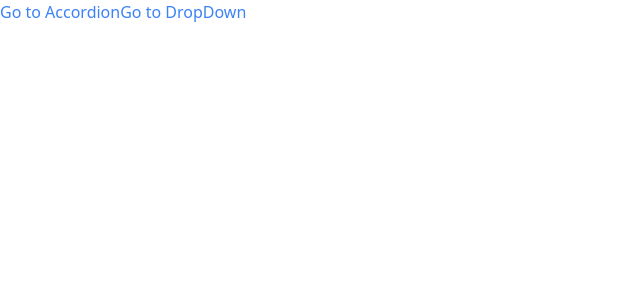
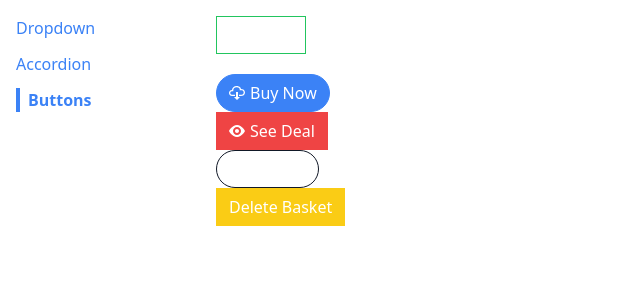
Before and after one commit to ElSmith7/react-menu-components, a React (Create React App) app: page /buttons in a window 1280 px wide. Shown: the top 300 px of the page, without its empty margins (0-640 px from the left). Built offline with nearby package versions, Linux system fonts and the light colour scheme.

Commit message:
added custom component to lessen import statements for context, added more styling

```diff
--- a/src/App.js
+++ b/src/App.js
@@ -1,19 +1,22 @@
-import Link from "./components/Link";
+import Sidebar from "./components/Sidebar";
 import Route from "./components/Route";
 import AccordionPage from "./pages/AccordionPage";
 import DropDownPage from "./pages/DropDownPage";
+import ButtonPage from "./pages/ButtonPage";
 
 function App() {
   return (
-    <div>
-      <Link to="/accordion">Go to Accordion</Link>
-      <Link to="/dropdown">Go to DropDown</Link>
-      <div>
+    <div className="container mx-auto grid grid-cols-6 gap-4 mt-4">
+      <Sidebar />
+      <div className="col-span-5">
         <Route path="/accordion">
           <AccordionPage />
         </Route>
-        <Route path="/dropdown">
+        <Route path="/">
           <DropDownPage />
+        </Route>
+        <Route path="/buttons">
+          <ButtonPage />
         </Route>
       </div>
     </div>
--- a/src/components/Link.js
+++ b/src/components/Link.js
@@ -1,11 +1,14 @@
+import useNavigation from "../hooks/use-navigation";
 import classNames from "classnames";
-import { useContext } from "react";
-import NavigationContext from "../context/navigation";
 
-function Link({ to, children }) {
-  const { navigate } = useContext(NavigationContext);
+function Link({ to, children, className, activeClassName }) {
+  const { navigate, currentPath } = useNavigation();
 
-  const classes = classNames("text-blue-500");
+  const classes = classNames(
+    "text-blue-500",
+    className,
+    currentPath === to && activeClassName
+  );
 
   const handleClick = (event) => {
     if (event.metaKey || event.ctrlKey) {
--- a/src/components/Route.js
+++ b/src/components/Route.js
@@ -1,7 +1,7 @@
-import { useContext } from "react";
-import NavigationContext from "../context/navigation";
+import useNavigation from "../hooks/use-navigation";
+
 function Route({ path, children }) {
-  const { currentPath } = useContext(NavigationContext);
+  const { currentPath } = useNavigation();
 
   if (path === currentPath) {
     return children;
--- /dev/null
+++ b/src/components/Sidebar.js
@@ -0,0 +1,26 @@
+import Link from "./Link";
+
+function Sidebar() {
+  const links = [
+    { label: "Dropdown", path: "/" },
+    { label: "Accordion", path: "/accordion" },
+    { label: "Buttons", path: "/buttons" },
+  ];
+  const renderedLinks = links.map((link) => {
+    return (
+      <Link
+        key={link.label}
+        to={link.path}
+        className="mb-3 ml-4"
+        activeClassName="font-bold border-l-4 border-blue-500 pl-2"
+      >
+        {link.label}
+      </Link>
+    );
+  });
+  return (
+    <div className="sticky top-0 overflow-y flex flex-col">{renderedLinks}</div>
+  );
+}
+
+export default Sidebar;
--- /dev/null
+++ b/src/hooks/use-navigation.js
@@ -0,0 +1,8 @@
+import { useContext } from "react";
+import NavigationContext from "../context/navigation";
+
+function useNavigation() {
+  return useContext(NavigationContext);
+}
+
+export default useNavigation;
--- a/src/pages/ButtonPage.js
+++ b/src/pages/ButtonPage.js
@@ -2,9 +2,7 @@
 import { GoBell, GoCloudDownload, GoEye } from "react-icons/go";
 
 function ButtonPage() {
-  const handleClick = () => {
-    console.log("hi");
-  };
+  const handleClick = () => {};
   return (
     <div>
       <div>
```
